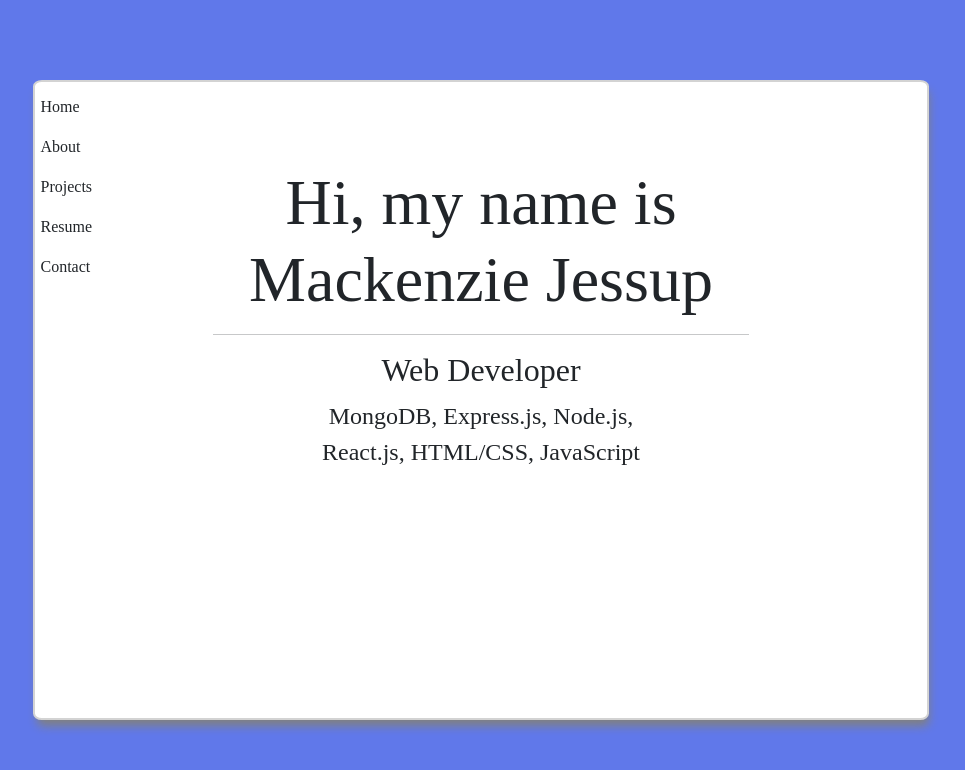
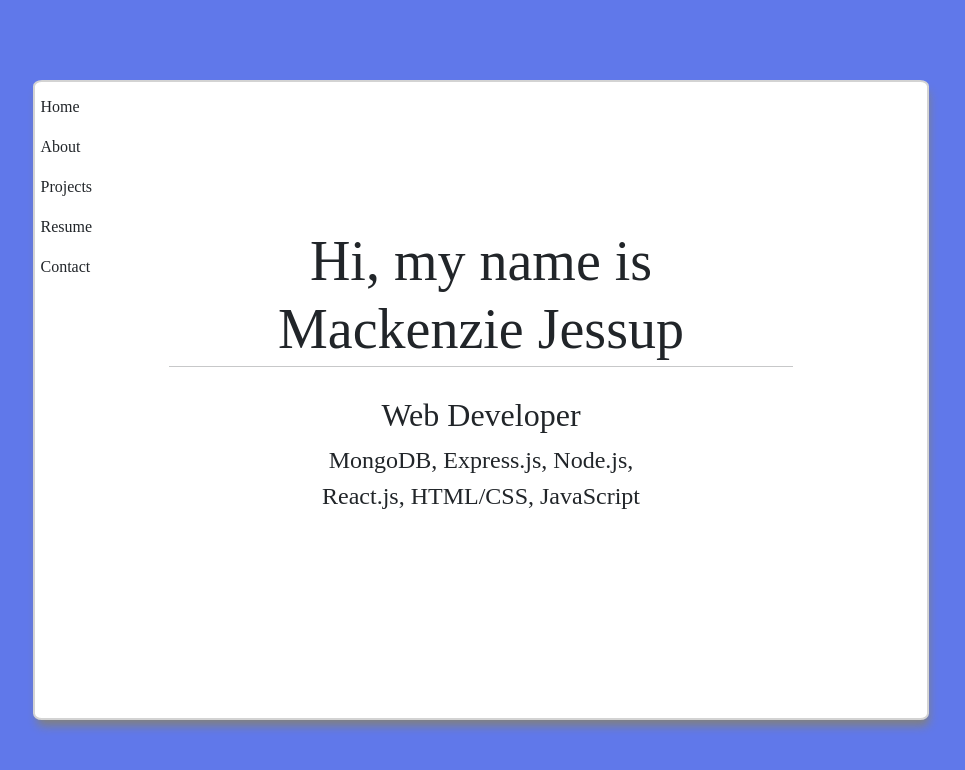
Before and after one commit to mackenzielj0704/portfolio-website, a React (Vite) app: page / in a window 1280 px wide. Shown: the top 770 px of the page, without its empty margins (159-1124 px from the left). Built offline with nearby package versions, Linux system fonts and the light colour scheme.

Commit message:
css formatted for screen width 1025px

```diff
--- a/src/pages/pageStyles/about.css
+++ b/src/pages/pageStyles/about.css
@@ -27,19 +27,20 @@
     z-index: -1;
 }
 
-@media only screen and (max-width: 1024px) {
+@media only screen and (max-width: 1025px) {
     .atitle {
         top: -30%;
     }
     .aboutBox {
-        top: -55%;
+        top: -50%;
+        max-width: 70%;
     }
     .img {
         top: -30% ;
     }
 }
 
-@media only screen and (max-width: 1024px) {
+@media only screen and (max-width: 770px) {
     .atitle {
         top: -40%;
     }
--- a/src/pages/pageStyles/contact.css
+++ b/src/pages/pageStyles/contact.css
@@ -22,6 +22,16 @@
         top: -40%;
     }
 }
+
+@media only screen and (max-width: 1025px) {
+    .link {
+        top: -20%;
+    }
+    .form {
+        top: -17%;
+    }
+}
+
 
 @media only screen and (max-width: 430px) {
     .link {
--- a/src/pages/pageStyles/homepage.css
+++ b/src/pages/pageStyles/homepage.css
@@ -41,16 +41,22 @@ hr {
     left: 20%;
 }
 
-@media only screen and (max-width: 1024px) {
+@media only screen and (max-width: 1450px) {
     .title {
         font-size: 350%;
         position: relative;
-        top: -15%;
+        top: -10%;
     }
     hr {
         width: 70%;
         left: 15%;
-        top: -17%;
+        top: -12%;
+    }
+    .littletext {
+        top: -10%;
+    }
+    .boxes {
+        top: -10%;
     }
 }
 
--- a/src/pages/pageStyles/projects.css
+++ b/src/pages/pageStyles/projects.css
@@ -25,7 +25,7 @@
     top: -72px;
 }
 
-@media only screen and (max-width: 1024px) {
+@media only screen and (max-width: 1025px) {
     .resumeBoxes {
         top: -30%;
         font-size: 80%;
```
